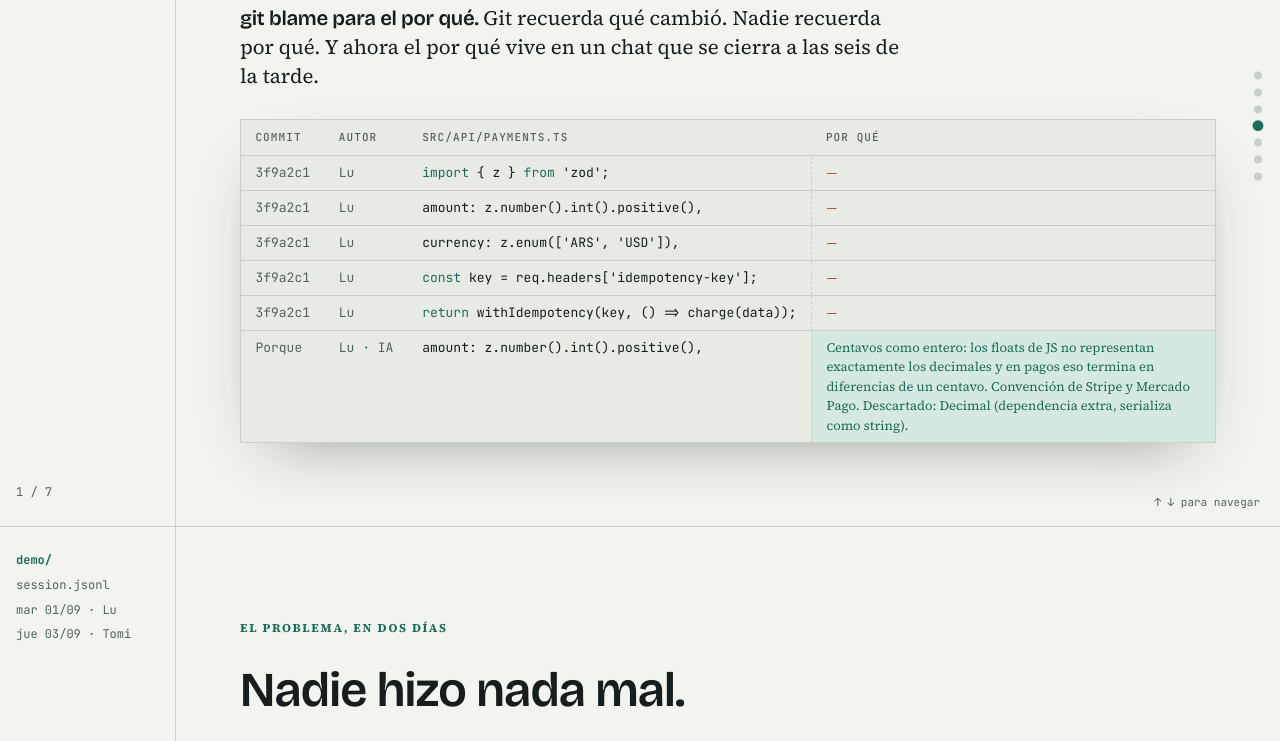
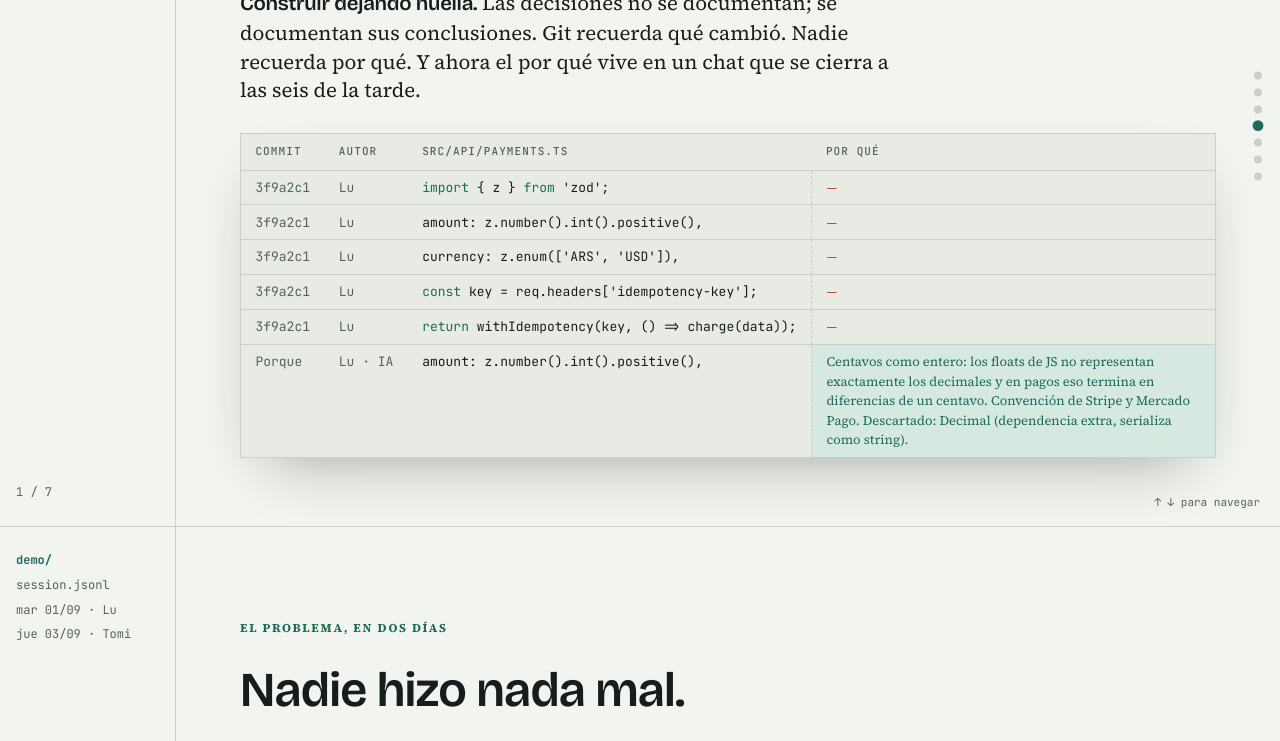
Before and after one commit to MiguelOvejeroD/porque, a website: page docs/index.html in a window 1280 px wide. Shown: the part 274-1015 px from the top of the page. Drawn offline with nearby package versions, Linux system fonts and the light colour scheme.

Commit message:
Tagline: Construir dejando huella
Co-Authored-By: Claude Fable 5.1 <noreply@anthropic.com>

```diff
--- a/docs/index.html
+++ b/docs/index.html
@@ -4,7 +4,7 @@
 <meta charset="utf-8">
 <meta name="viewport" content="width=device-width, initial-scale=1">
 <title>Porque</title>
-<meta name="description" content="git blame para el por qué. Una PoC para equipos que programan con IA y pierden el razonamiento detrás de cada decisión.">
+<meta name="description" content="Construir dejando huella. Una PoC para equipos que programan con IA y pierden el razonamiento detrás de cada decisión.">
 <link rel="preconnect" href="https://fonts.googleapis.com">
 <link rel="stylesheet" href="https://fonts.googleapis.com/css2?family=Bricolage+Grotesque:opsz,wght@12..96,300..800&family=Source+Serif+4:ital,opsz,wght@0,8..60,300..700;1,8..60,300..700&family=JetBrains+Mono:wght@400;500;700&display=swap">
 <style>
@@ -176,7 +176,7 @@
   <div class="page">
     <div class="eyebrow">Una PoC para equipos que programan con IA</div>
     <h1 class="display">Porque</h1>
-    <p class="lede"><span class="display" style="font-weight:600">git blame para el por qué.</span> Git recuerda qué cambió. Nadie recuerda por qué. Y ahora el por qué vive en un chat que se cierra a las seis de la tarde.</p>
+    <p class="lede"><span class="display" style="font-weight:600">Construir dejando huella.</span> Las decisiones no se documentan; se documentan sus conclusiones. Git recuerda qué cambió. Nadie recuerda por qué. Y ahora el por qué vive en un chat que se cierra a las seis de la tarde.</p>
     <div class="blame mono" role="img" aria-label="Una vista tipo git blame donde la columna por qué está vacía en todas las líneas salvo la última, que porque completa.">
       <table>
         <thead><tr><th>commit</th><th>autor</th><th>src/api/payments.ts</th><th>por qué</th></tr></thead>
@@ -377,7 +377,7 @@
       </div>
     </div>
     <div class="footer">
-      <span>Es una PoC, no un producto. El repo se construyó con Porque: sus propias decisiones están en <span class="mono">decisions/</span>.</span>
+      <span>Construir dejando huella. Es una PoC, no un producto. El repo se construyó con Porque: sus propias decisiones están en <span class="mono">decisions/</span>.</span>
       <span>Miguel Ovejero · 2026</span>
     </div>
   </div>
--- a/package.json
+++ b/package.json
@@ -1,7 +1,7 @@
 {
   "name": "porque-cli",
   "version": "0.1.0",
-  "description": "git blame for the why. Captures the decisions your team makes while coding with AI and puts them where the next AI session can read them.",
+  "description": "Construir dejando huella. git blame for the why. Captures the decisions your team makes while coding with AI and puts them where the next AI session can read them.",
   "type": "module",
   "bin": { "porque": "bin/porque.js" },
   "files": ["bin", "src", "README.md", "LICENSE"],
```
Also changed, not shown: README.md.
